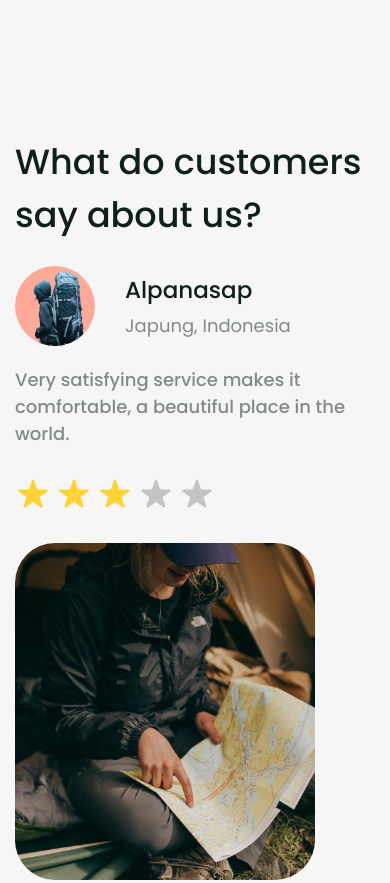
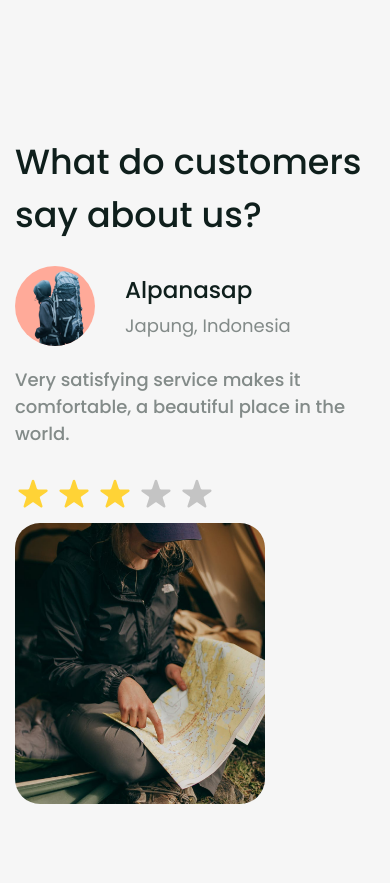
Before and after one commit to anyashelby/travelhtml, a plain HTML site: page index.html in a window 390 px wide. Shown: the part 1180-2063 px from the top of the page. Drawn offline with nearby package versions, Linux system fonts and the light colour scheme.

Commit message:
finished responsive

```diff
--- a/css/main.css
+++ b/css/main.css
@@ -753,6 +753,11 @@ body {
 		height: 304px;
 	}
 
+	.customers__img img {
+		border-radius: 40px;
+
+	}
+
 }
 
 @media (max-width: 850px) {
@@ -862,8 +867,12 @@ body {
 	}
 
 	.customers__row {
-		flex-direction: column-reverse;
-		row-gap: 30px;
+		column-gap: 30px;
+	}
+
+	.customers__img.customers__img img {
+		max-width: 250px;
+    	border-radius: 25px;
 	}
 
 	.customers__title {
@@ -963,6 +972,16 @@ body {
 	}
 }
 
+@media (max-width: 640px) {
+	.customers__row {
+		flex-direction: column-reverse;
+	}
+
+	.customers__img.customers__img img {
+		margin-top: 10px;
+	}
+}
+
 @media (max-width: 600px) {
 	.nav--footer {
 		flex-direction: column-reverse;
--- a/js/main.js
+++ b/js/main.js
@@ -8,16 +8,23 @@ owl.owlCarousel({
 	items: 1,
 	responsive : {
 
+		540 : {
+			items: 3,
+			startPosition: 1,
+		},
+
 		850 : {
 			items: 3,
 			startPosition: 1,
 		},
 
 		1000 : {
+			items: 3,
 			margin: 20,
 		},
 
 		1200 : {
+			items: 3,
 			margin: 30,
 		},
 	}
```
